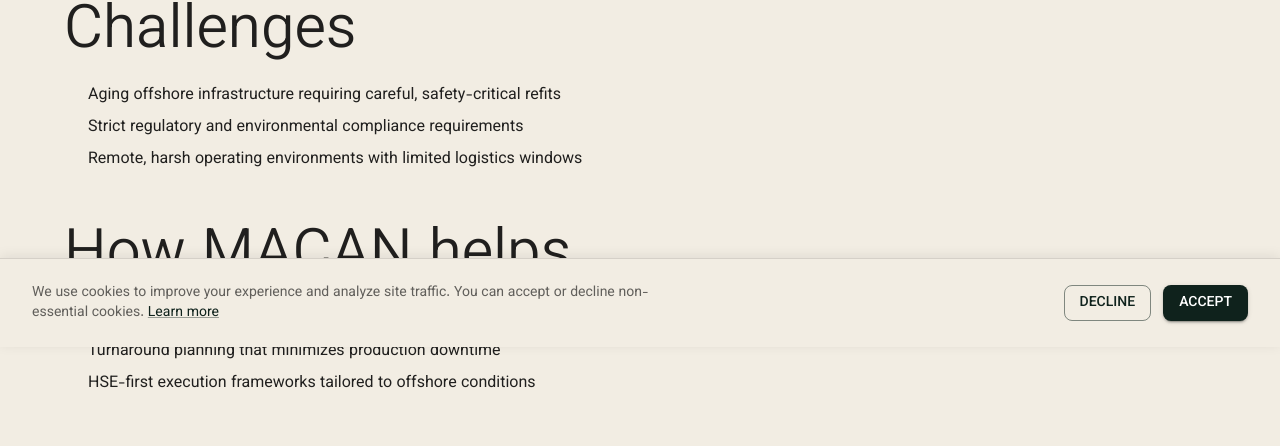
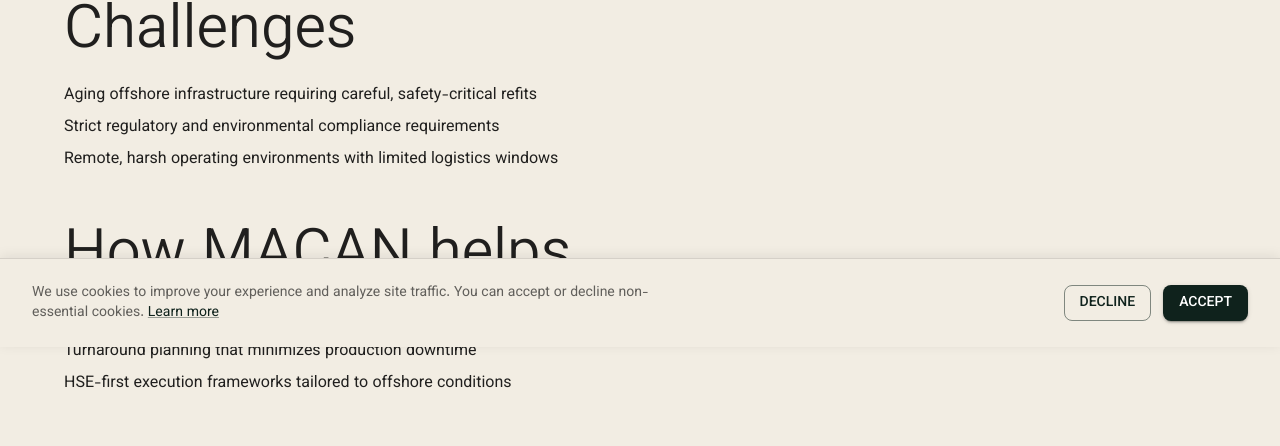
Before and after one commit to 3-Blue/Macan-FE, a Next.js app: page /en/industries/oil-and-gas in a window 1280 px wide. Shown: the part 453-899 px from the top of the page. Built offline with nearby package versions, Linux system fonts and the light colour scheme; no server answers; what @mui/material-nextjs would draw is missing.

Commit message:
fix(rtl): use logical padding for challenge/solution list indentation
Replace physical pl (padding-left) with pis (padding-inline-start) so
bullet list indentation correctly flips for RTL locales instead of
always padding from the left.

Part of #46

```diff
--- a/app/[locale]/industries/[slug]/page.tsx
+++ b/app/[locale]/industries/[slug]/page.tsx
@@ -64,7 +64,7 @@
 
         <Box sx={{ mt: 6 }}>
           <Heading level={2}>{t("challengesHeading")}</Heading>
-          <Box component="ul" sx={{ mt: 2, pl: 3 }}>
+          <Box component="ul" sx={{ mt: 2, pis: 3 }}>
             {industry.challenges.map((challenge) => (
               <Typography key={challenge} component="li" variant="body1" sx={{ mb: 1 }}>
                 {challenge}
@@ -75,7 +75,7 @@
 
         <Box sx={{ mt: 6 }}>
           <Heading level={2}>{t("solutionsHeading")}</Heading>
-          <Box component="ul" sx={{ mt: 2, pl: 3 }}>
+          <Box component="ul" sx={{ mt: 2, pis: 3 }}>
             {industry.solutions.map((solution) => (
               <Typography key={solution} component="li" variant="body1" sx={{ mb: 1 }}>
                 {solution}
```
